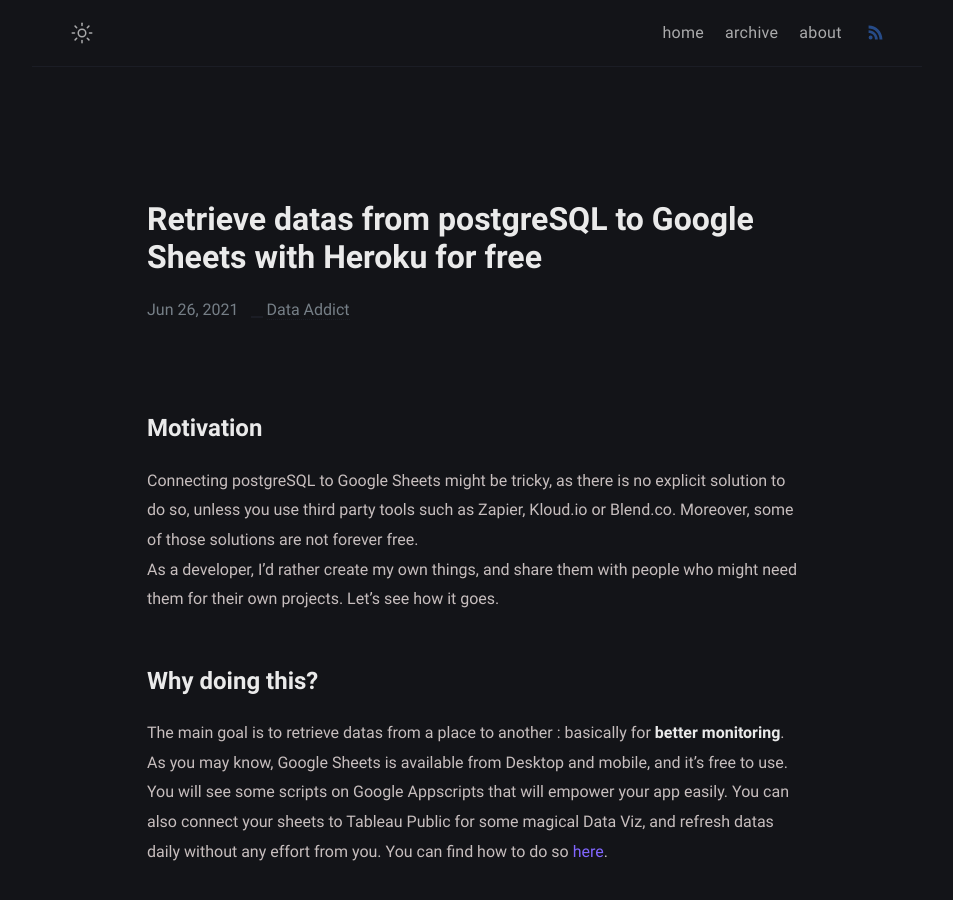
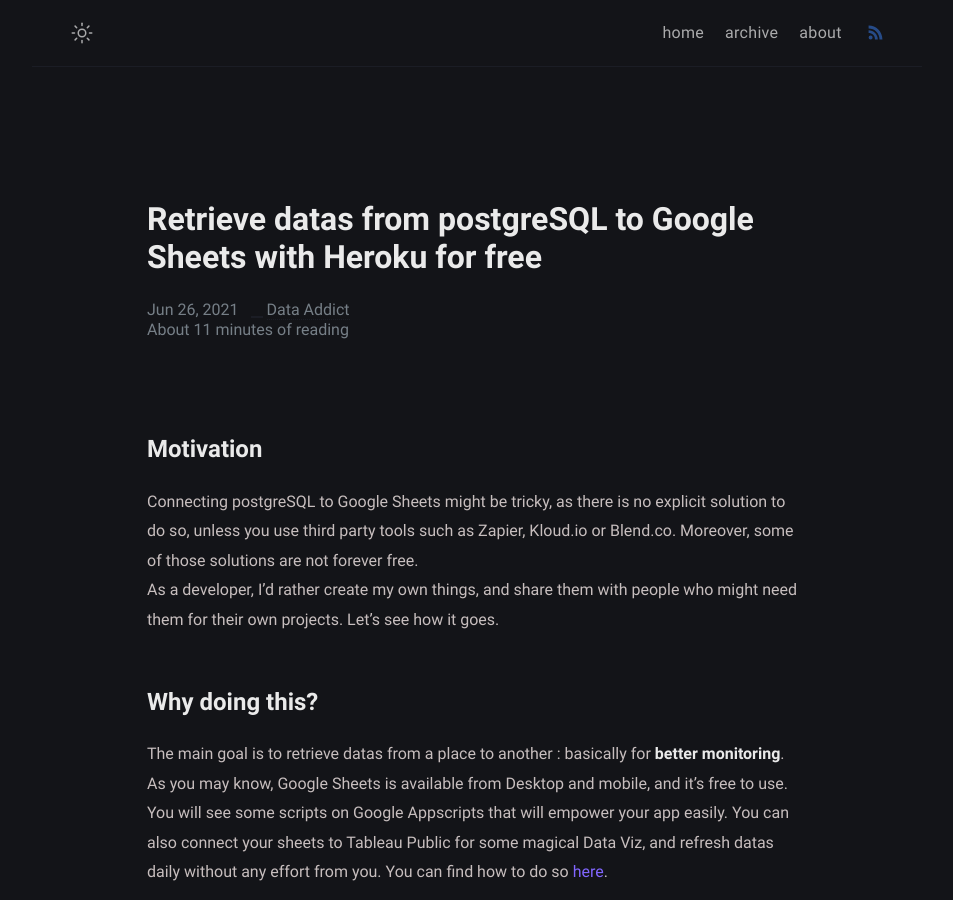
Before and after one commit to data-addict-com/data-addict-com.github.io, a Jekyll site: the page built from _posts/2020-08-26-retrieve-datas-from-postgresql-to-google-sheets-with-heroku-for-free.md, in a window 1280 px wide and 900 px high. Shown: the whole window, without its empty margins (163-1116 px from the left). Built offline with Jekyll 4.4.1, drawn with Linux system fonts in a browser that asks for light colours; comment, search, counter and statistics services are not loaded.

Commit message:
with minutes

```diff
--- /dev/null
+++ b/_includes/read_time.html
@@ -0,0 +1,8 @@
+<span class="reading-time" title="Estimated read time">
+  {% assign words = content | number_of_words %}
+  {% if words < 360 %}
+    1 minute
+  {% else %}
+    About {{ words | divided_by:180 }} minutes of reading
+  {% endif %}
+</span>
--- a/_layouts/post.html
+++ b/_layouts/post.html
@@ -53,7 +53,13 @@
             </time>
             <span itemprop="author" itemscope itemtype="https://schema.org/Person">
               <span itemprop="name">{{ site.author.name }}</span>
+
+
+
             </span>
+            <div>
+            {% include read_time.html %}
+            <div>
             <time hidden datetime="{{ page.modified | date_to_xmlschema }}" itemprop="dateModified">
               {{ page.date | date: "%b %d, %Y" }}
             </time>
```
